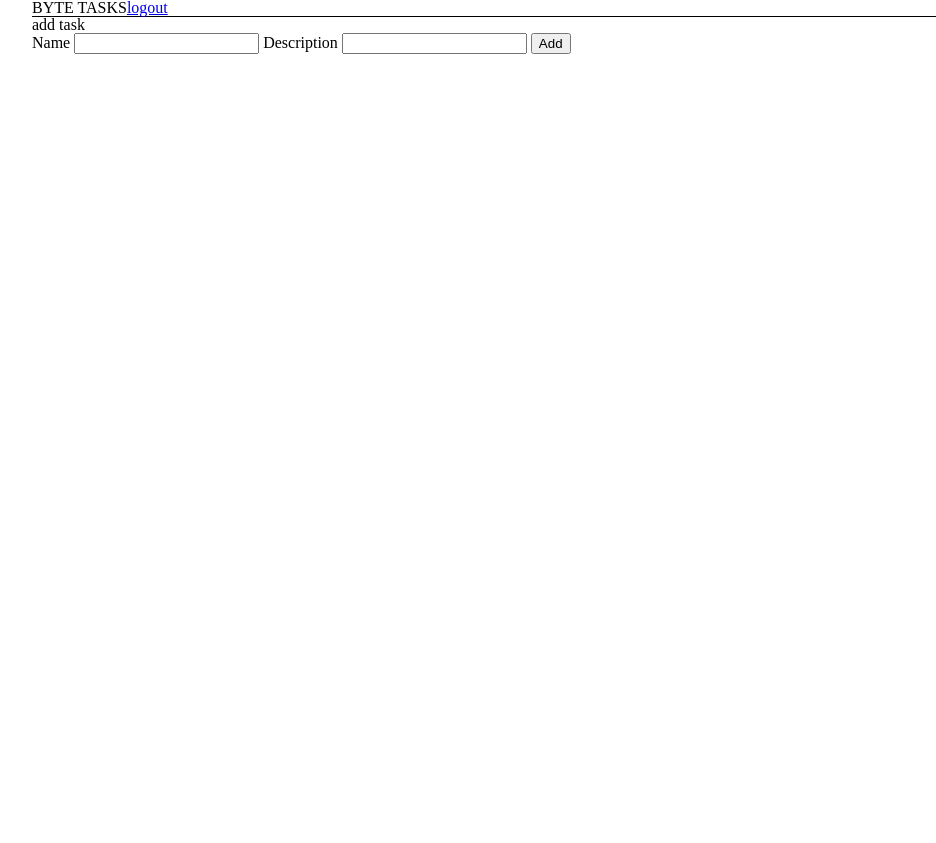
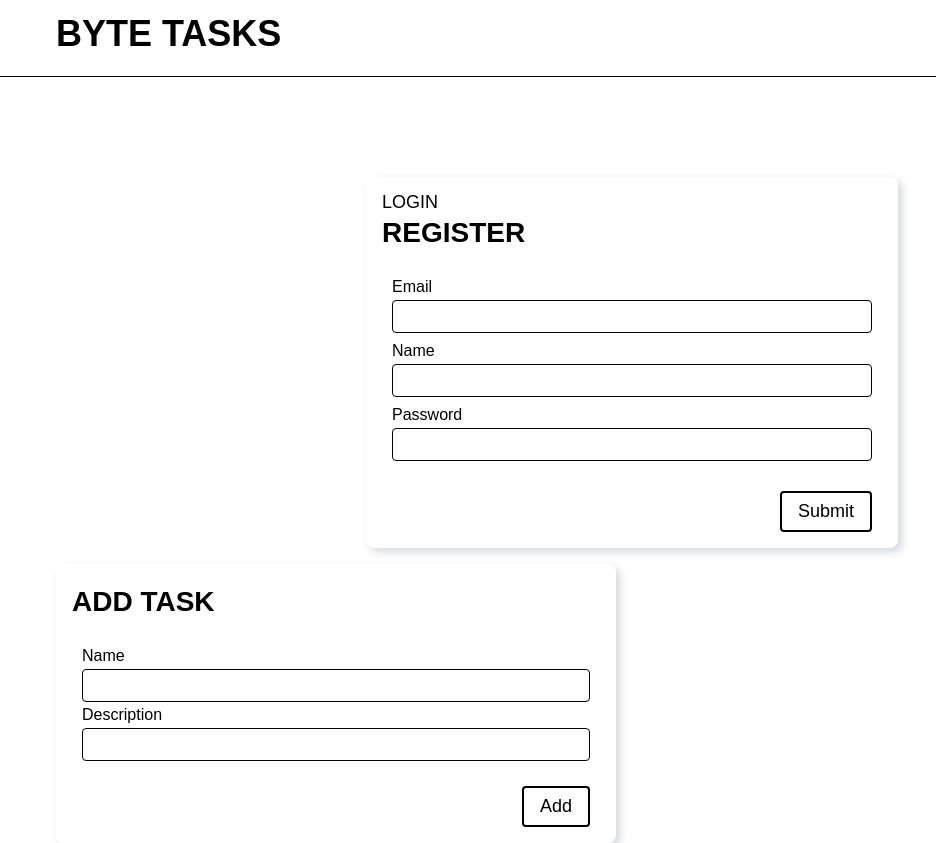
Before and after one commit to revenets/byte_js_hw, a website built with webpack: page final_project/src/index.html in a window 1280 px wide. Shown: the whole page, without its empty margins (8-944 px from the left). Before the commit the page ends 800 px from the top, so only its background shows below. Built offline with nearby package versions, Linux system fonts and the light colour scheme.

Commit message:
complete layout

```diff
--- a/final_project/src/index.html
+++ b/final_project/src/index.html
@@ -10,7 +10,7 @@
 </head>
 <body>
     <div class="wrapper">
-        <header class="header">
+        <header class="header container">
             <div class="header__title">
                 <p class="header__title-text">byte tasks</p>
             </div>
@@ -19,15 +19,34 @@
                 <span class="header__nav-user"></span>
             </div>
         </header>
-        <main class="todo">
+        <hr>
+        <div class="login container">
+            <div class="login__form">
+                <p class="login__form-passive-status">login</p>
+                <p class="login__form-active-status">register</p>
+                <form class="login__form-form">
+                    <label for="email">Email</label>
+                    <input class="form-input" type="email" name="email" id="user-email">
+                    <span class="input-error"></span>
+                    <label for="name">Name</label>
+                    <input class="form-input" type="text" name="name" id="user-name">
+                    <span class="input-error"></span>
+                    <label for="password">Password</label>
+                    <input class="form-input" type="password" name="password" id="user-password">
+                    <span class="input-error"></span>
+                    <button class="form-btn" type="submit">Submit</button>
+                </form>
+            </div>
+        </div>
+        <main class="todo container">
             <div class="todo__config">
                 <h2 class="todo__config-title">add task</h2>
                 <form class="todo__config-form">
                     <label for="task-name">Name</label>
-                    <input type="text" id="add-task-name" class="todo__config-form-task">
+                    <input class="form-input" type="text" id="add-task-name" class="todo__config-form-task">
                     <label for="task-description">Description</label>
-                    <input type="text" id="add-task-description" class="todo__config-form-description">
-                    <button class="todo__config-form-btn" type="submit">Add</button>
+                    <input class="form-input" type="text" id="add-task-description" class="todo__config-form-description">
+                    <button class="form-btn" type="submit">Add</button>
                 </form>
             </div>
             <div class="todo__list">
--- a/final_project/src/styles/style.scss
+++ b/final_project/src/styles/style.scss
@@ -1,15 +1,149 @@
 .wrapper {
-    max-width: 1200px;
+    font-family: sans-serif;
+    color: #000;
+}
+
+hr {
+    border-style: none;
+    border-bottom: 1px solid #000;
+}
+
+.container {
+    max-width: 90vw;
+    padding: 0 15px;
     margin: 0 auto;
+}
 
+.logged {
+    display: flex!important;
 }
 
 .header {
     display: flex;
-    border-bottom: 1px solid #000;
+    justify-content: space-between;
+    align-items: center;
+    padding: 16px 0;
     &__title {
         &-text {
             text-transform: uppercase;
+            font-weight: bold;
+            font-size: 2.25rem;
+        }
+    }
+
+    &__nav {
+        display: none;
+        align-items: center;
+        &-logout {
+            color: #000;
+            text-transform: uppercase;
+            text-decoration: none;
+            cursor: pointer;
+        }
+        &-user {
+            display: inline-block;
+            width: 36px;
+            height: 36px;
+            font-size: 22px;
+            line-height: 36px;
+            text-align: center;
+            border: 1px solid black;
+            border-radius: 50%;
+            text-transform: uppercase;
+            margin-left: 8px;
         }
     }
 }
+
+.input-error {
+    font-size: 14px;
+    color: red;
+}
+
+.form-input {
+    padding: 8px;
+    border: 1px solid black;
+    border-radius: 4px;
+}
+
+.form-btn {
+    margin-top: 20px;
+    padding: 8px 16px;
+    border: 2px solid black;
+    border-radius: 4px;
+    font-size: 18px;
+    font-weight: 500;
+    background-color: transparent;
+    align-self: flex-end;
+}
+
+.login {
+    &__form {
+        max-width: 500px;
+        margin: 0 auto;
+        box-shadow: 4px 4px 8px 0px rgb(34 60 80 / 20%);
+        padding: 16px;
+        margin-top: 100px;
+        border-radius: 8px;
+
+        &-passive-status {
+            font-size: 1.125rem;
+            text-transform: uppercase;
+            padding: 0;
+            cursor: pointer;
+            &:hover {
+                text-decoration: underline;
+            }
+        }
+
+        &-active-status {
+            font-size: 1.75rem;
+            text-transform: uppercase;
+            font-weight: 700;
+            margin-bottom: 32px;
+            margin-top: 8px;
+        }
+
+        &-form {
+            display: flex;
+            flex-direction: column;
+            row-gap: 5px;
+            padding: 0 10px;
+        }
+    }
+}
+
+.todo {
+    display: grid;
+    grid-template-columns: repeat(2, 1fr);
+    grid-gap: 2rem;
+    padding-top: 16px;
+
+    &__config {
+        box-shadow: 4px 4px 8px 0px rgb(34 60 80 / 20%);
+        padding: 16px;
+        border-radius: 8px;
+
+        &-title {
+            font-size: 1.75rem;
+            text-transform: uppercase;
+            font-weight: 700;
+            margin-bottom: 32px;
+            margin-top: 8px;
+        }
+
+        &-form {
+            padding: 0 10px;
+            display: flex;
+            flex-direction: column;
+            row-gap: 5px;
+
+        }
+    }
+
+    &_list {
+        display: flex;
+        flex-direction: column;
+        row-gap: 1rem;
+    }
+}
```
